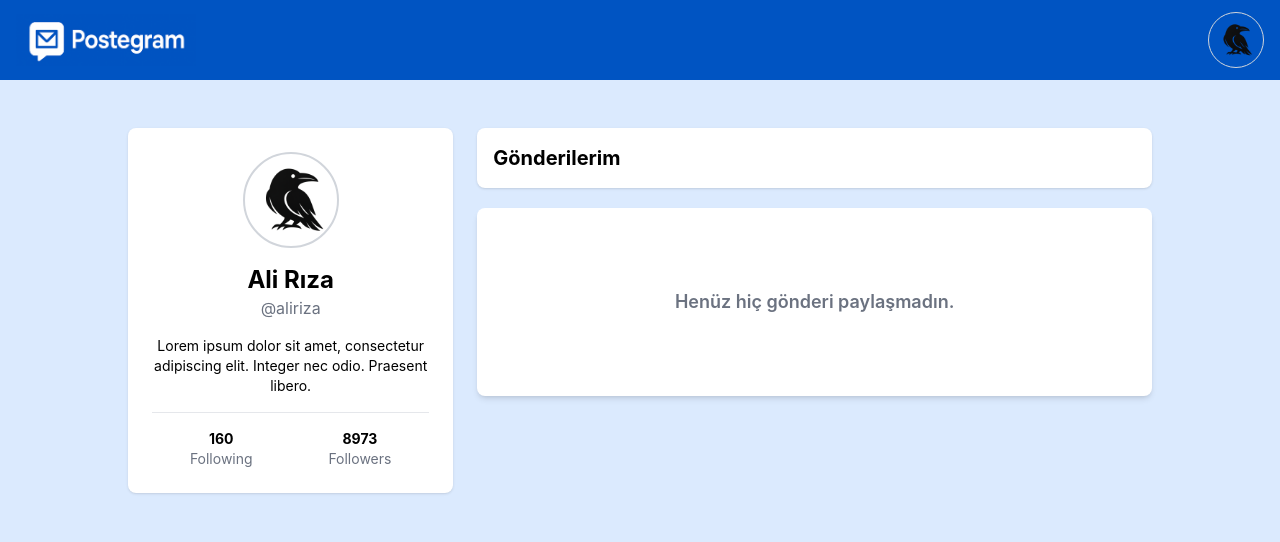
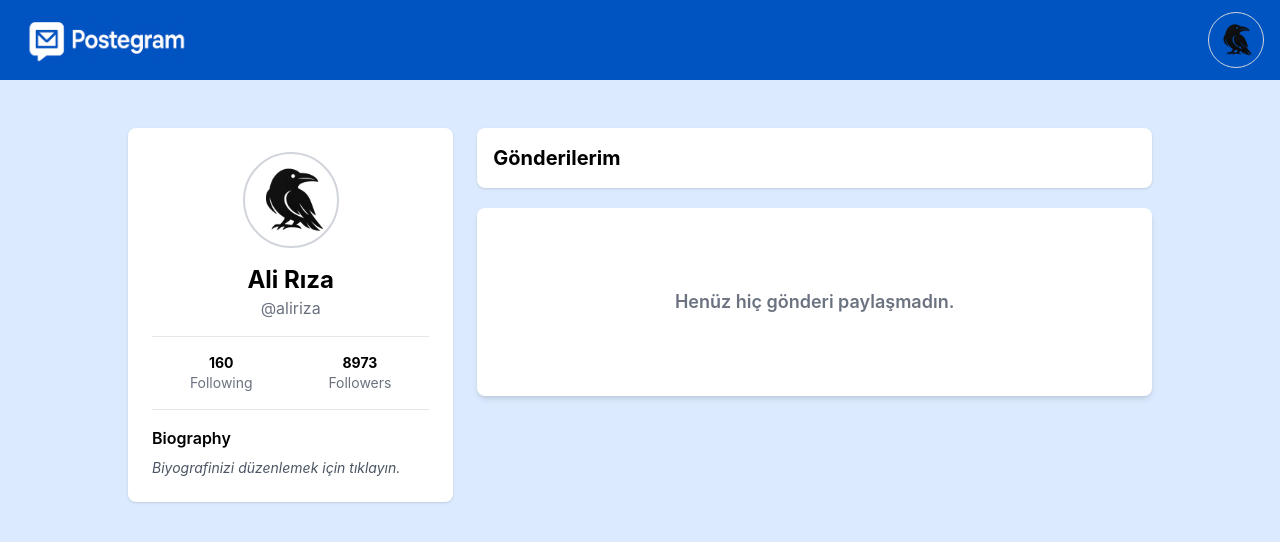
Before and after one commit to onurozsenn/react-project, a React (Create React App) app: page /profile in a window 1280 px wide. Shown: the top 542 px of the page. Built offline with nearby package versions, Linux system fonts and the light colour scheme.

Commit message:
added biography

```diff
--- a/src/components/modules/profile-card/ProfileCard.tsx
+++ b/src/components/modules/profile-card/ProfileCard.tsx
@@ -6,18 +6,22 @@ import { Post } from "../../../types/types";
 const Profile: FC = () => {
   const fileInputRef = useRef<HTMLInputElement>(null);
   const [profileImage, setProfileImage] = useState<string | null>(null);
-
   const [posts, setPosts] = useState<Post[]>([]);
 
-  // Sayfa yüklendiğinde hem profil resmini hem de gönderileri localStorage'dan al
+  const [bio, setBio] = useState<string>("Biyografinizi düzenlemek için tıklayın.");
+  const [isEditingBio,setIsEditingBio] = useState<boolean>(false);
+
   useEffect(() => {
-    // Profil resmini yükle
     const savedImage = localStorage.getItem("profileImage");
     if (savedImage) {
       setProfileImage(savedImage);
     }
 
-    // Gönderileri yükle
+    const savedBio = localStorage.getItem("userBio");
+    if(savedBio) {
+      setBio(savedBio);
+    }
+
     const savedPosts = localStorage.getItem("posts");
     if (savedPosts) {
       try {
@@ -31,7 +35,6 @@ const Profile: FC = () => {
     }
   }, []);
 
-  // Sadece bu kullanıcıya ait gönderileri filtrele
   const userPosts = posts.filter(post => post.name === "Ali Rıza");
 
   const handleImageClick = () => {
@@ -51,6 +54,11 @@ const Profile: FC = () => {
       reader.readAsDataURL(file);
     }
   };
+
+  const handleBioSave = () => {
+    localStorage.setItem("userBio",bio);
+    setIsEditingBio(false);
+  }
 
   const handleDeletePost = (id: string) => {
     const updated = posts.filter((post) => post.id !== id);
@@ -112,10 +120,7 @@ const Profile: FC = () => {
           />
           <h2 className="text-2xl font-bold">Ali Rıza</h2>
           <p className="text-gray-500 mb-4">@aliriza</p>
-          <p className="text-sm mt-2 mb-4">
-            Lorem ipsum dolor sit amet, consectetur adipiscing elit. Integer nec
-            odio. Praesent libero.
-          </p>
+
           <div className="flex justify-around mt-4 text-sm border-t pt-4">
             <div>
               <strong>160</strong>
@@ -125,6 +130,32 @@ const Profile: FC = () => {
               <strong>8973</strong>
               <div className="text-gray-500">Followers</div>
             </div>
+          </div>
+         <div className="text-left mt-4 border-t pt-4">
+            <h3 className="font-semibold mb-2">Biography</h3>
+            {isEditingBio ? (
+              // Düzenleme Modu
+              <div>
+                <textarea
+                  value={bio}
+                  onChange={(e) => setBio(e.target.value)}
+                  className="w-full p-2 border border-gray-300 rounded text-sm"
+                  rows={4}
+                />
+                <button
+                  onClick={handleBioSave}
+                  className="mt-2 px-4 py-1 bg-purple-700 text-white text-sm rounded hover:bg-purple-800 transition"
+                >
+                  Kaydet
+                </button>
+              </div>
+            ) : (
+              <div onClick={() => setIsEditingBio(true)} className="cursor-pointer">
+                <p className="text-sm text-gray-600 italic">
+                  {bio || "Biyografinizi düzenlemek için tıklayın."}
+                </p>
+              </div>
+            )}
           </div>
         </div>
       </div>
```
